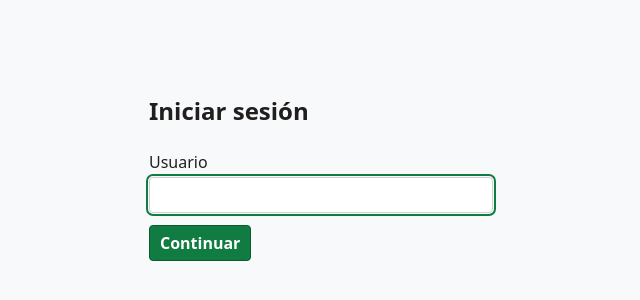
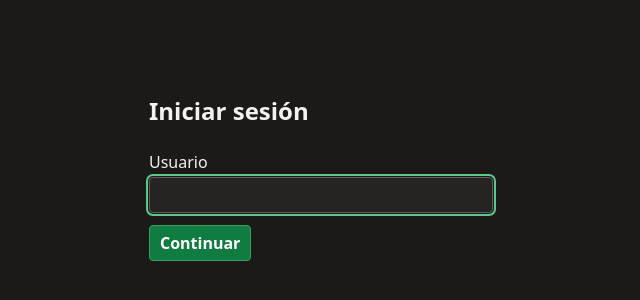
Before and after one commit to ari-dc-uba-ar/ssot2026, a website with bundled scripts: page src/frontend/public/index.html in a window 1280 px wide. Shown: the part 226-526 px from the top of the page, without its empty margins (319-959 px from the left). Built offline with nearby package versions, Linux system fonts and the dark colour scheme.

Commit message:
ui: follow the system dark theme

```diff
--- a/src/frontend/public/style.css
+++ b/src/frontend/public/style.css
@@ -26,7 +26,39 @@
     --danger-soft: #fde7e9;
     --danger-soft-border: #f3b2b7;
     --error: #d83b01;
+    color-scheme: light dark;
     font-family: system-ui, -apple-system, sans-serif; color: var(--text); background: var(--page);
+}
+@media (prefers-color-scheme: dark) {
+    :root {
+        --page: #1b1a19;
+        --surface: #252423;
+        --surface-alt: #323130;
+        --hover: #3b3a39;
+        --row-hover: #2d2c2b;
+        --row-new: #1f3328;
+        --text: #f3f2f1;
+        --text-header: #e1dfdd;
+        --text-muted: #c8c6c4;
+        --on-accent: white;
+        --border: #605e5c;
+        --border-strong: #a19f9d;
+        --divider: #3b3a39;
+        --grid-line: #3b3a39;
+        --edge: #797775;
+        --accent: #107c41;
+        --accent-hover: #138a48;
+        --accent-border: #3a9d63;
+        --accent-text: #5cc98a;
+        --accent-soft: #1d3a29;
+        --danger: #c50f1f;
+        --danger-hover: #a80000;
+        --danger-border: #d13438;
+        --danger-text: #f1707b;
+        --danger-soft: #442726;
+        --danger-soft-border: #6e3b3d;
+        --error: #f7894a;
+    }
 }
 * { box-sizing: border-box; }
 [hidden] { display: none !important; }
@@ -77,7 +109,7 @@ td.has-error { background: var(--danger-soft) !important; outline: 2px solid var
 #status { margin: 0; flex: none; font-size: .85rem; color: var(--accent-text); }
 #status.error, #auth-status, #account-status { color: var(--error); font-weight: 600; font-size: .85rem; }
 #codes { overflow-x: auto; line-height: 1.8; background: var(--surface-alt); padding: 12px; border-radius: 4px; }
-dialog { width: min(480px, calc(100% - 32px)); max-height: 90vh; border: 1px solid var(--border); border-radius: 8px; padding: 20px 24px; color: inherit; box-shadow: 0 8px 30px rgba(0,0,0,0.18); }
+dialog { width: min(480px, calc(100% - 32px)); max-height: 90vh; border: 1px solid var(--border); border-radius: 8px; padding: 20px 24px; color: inherit; background: var(--surface); box-shadow: 0 8px 30px rgba(0,0,0,0.18); }
 dialog::backdrop { background: rgba(0, 0, 0, 0.45); }
 .dialog-header { display: flex; justify-content: space-between; align-items: center; margin-bottom: 14px; border-bottom: 1px solid var(--divider); padding-bottom: 8px; }
 .close-btn { background: transparent; border: none; font-size: 1.1rem; color: var(--text-muted); padding: 2px 8px; cursor: pointer; border-radius: 4px; line-height: 1; }
```
